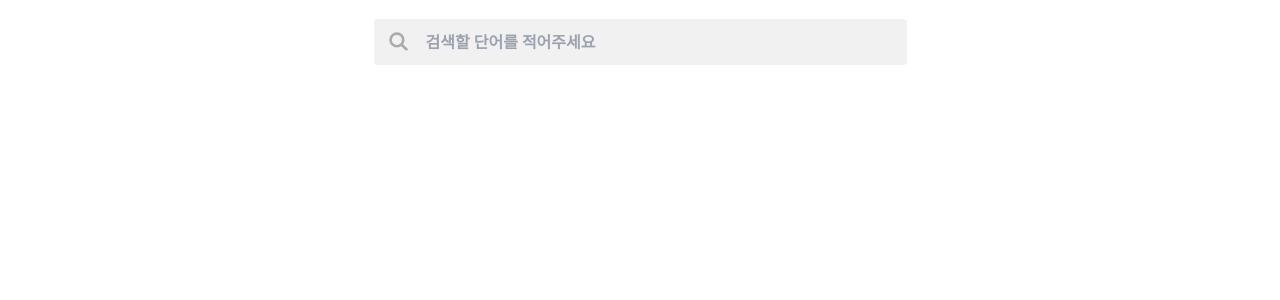
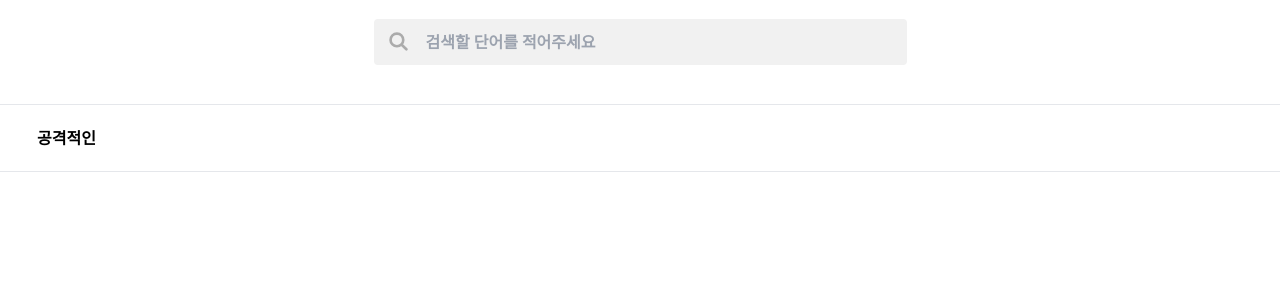
Before and after one commit to jun3047/word_dic, a React (Create React App) app in the folder word-dic-web/: page / in a window 1280 px wide. Shown: the top 300 px of the page. Built offline with nearby package versions, Linux system fonts and the light colour scheme.

Commit message:
feat(component): Title Header

```diff
--- a/word-dic-web/src/App.jsx
+++ b/word-dic-web/src/App.jsx
@@ -1,5 +1,6 @@
 import React from 'react';
 import SearchBar from './components/SearchBar';
+import TitleHeader from './components/TitleHeader';
 
 const App = () => {
   return (
@@ -8,6 +9,9 @@ const App = () => {
         search={()=>console.log('search')}
         setSearchWord={(e)=>console.log(e.target.value)}
       />
+      <TitleHeader
+        word={'공격적인'}
+      />
     </div>
   );
 };
--- /dev/null
+++ b/word-dic-web/src/components/TitleHeader.jsx
@@ -0,0 +1,14 @@
+const TitleHeader = ({word}) => {
+
+    return (
+        <header className="flex items-center justify-center w-full">
+            <div className="flex flex-col items-start justify-center w-full gap-21r h-110r">
+                <hr className="w-full h-1r bg-[#E5E5E5]"/>
+                <h1 className="font-bold ml-37r headline-1">{word}</h1>
+                <hr className="w-full h-1r bg-[#E5E5E5]"/>
+            </div>
+        </header>
+    )
+}
+
+export default TitleHeader;
```
